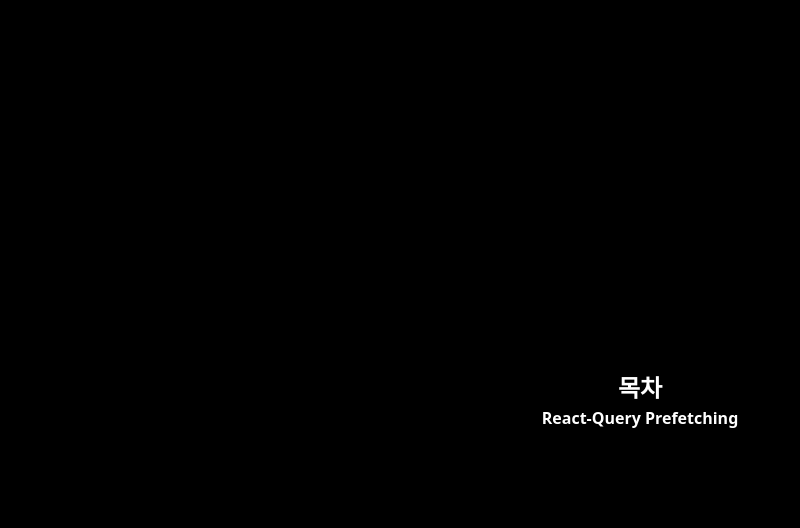
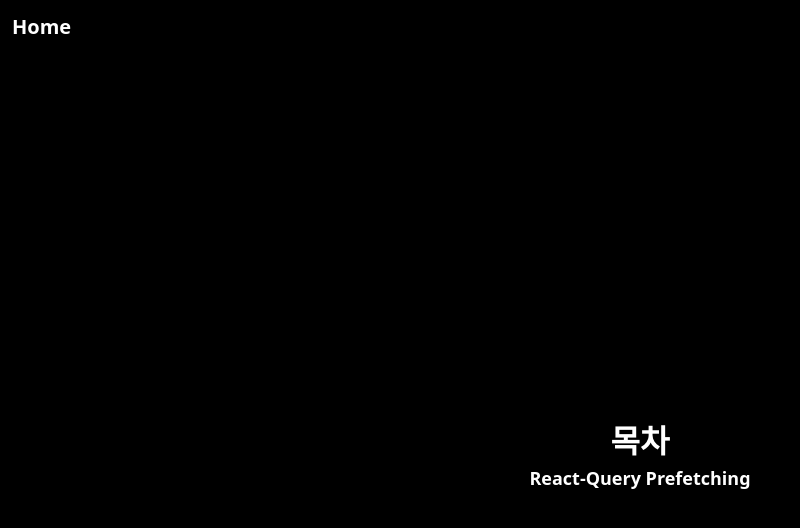
Before and after one commit to houndhollis/next-museum, a Next.js app: page / in a window 1280 px wide. Shown: the top 528 px of the page, without its empty margins (0-800 px from the left). Built offline with nearby package versions, Linux system fonts and the light colour scheme.

Commit message:
[⭐️ FEAT] : 헤더 컴포넌트 추가

```diff
--- /dev/null
+++ b/app/components/Header.tsx
@@ -0,0 +1,13 @@
+"use client";
+
+import Link from "next/link";
+
+export default function Header() {
+  return (
+    <div className="p-3">
+      <Link className="text-white text-[20px] font-bold" href={"/"}>
+        Home
+      </Link>
+    </div>
+  );
+}
--- a/app/layout.tsx
+++ b/app/layout.tsx
@@ -2,6 +2,7 @@
 import localFont from "next/font/local";
 import "./globals.css";
 import { ReactQueryProvider } from "./configs/ReactQueryProvider";
+import Header from "./components/Header";
 
 const geistSans = localFont({
   src: "./fonts/GeistVF.woff",
@@ -29,7 +30,10 @@
       <body
         className={`${geistSans.variable} ${geistMono.variable} antialiased bg-black`}
       >
-        <ReactQueryProvider>{children}</ReactQueryProvider>
+        <ReactQueryProvider>
+          <Header />
+          {children}
+        </ReactQueryProvider>
       </body>
     </html>
   );
--- a/app/page.tsx
+++ b/app/page.tsx
@@ -3,9 +3,9 @@
 export default function Home() {
   return (
     <main className="h-screen flex flex-col items-center justify-center text-white">
-      <h1 className="font-bold text-[24px]">목차</h1>
+      <h1 className="font-bold text-[32px]">목차</h1>
       <div></div>
-      <Link href={"/prefetching"} className="font-bold">
+      <Link href={"/prefetching"} className="text-[18px] font-bold">
         React-Query Prefetching
       </Link>
     </main>
```
